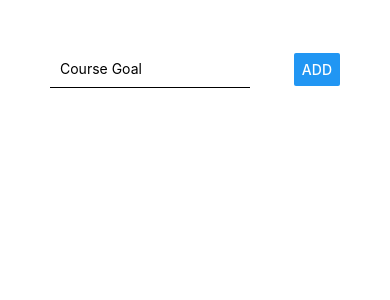
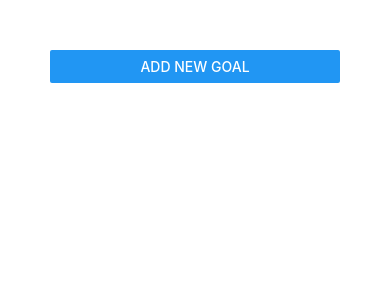
Before and after one commit to kuzirh/goals, a React Native app: screen / in a window 390 px wide. Shown: the top 300 px of the page. Built offline with nearby package versions, Linux system fonts and the light colour scheme.

Commit message:
added modal component and ability to open/close modal from input screen or main screen

```diff
--- a/App.tsx
+++ b/App.tsx
@@ -1,15 +1,16 @@
 import React, { useState } from 'react';
-import { StyleSheet, TextInput, Button, View, FlatList } from 'react-native';
+import { StyleSheet, View, FlatList, Button } from 'react-native';
 import GoalItem from './src/components/GoalItem';
 import GoalInput from './src/components/GoalInput';
 export default function App() {
   const [courseGoals, setCourseGoals] = useState<any>([]);
-
+  const [modalOpen, setModalOpen] = useState<boolean>(false);
   const addGoalHandler = (goalTitle: string) => {
     setCourseGoals((currentGoals: Array<object>) => [
       ...currentGoals,
       { id: Math.random().toString(), value: goalTitle },
     ]);
+    setModalOpen(false);
   };
 
   const removeGoalHandler = (goalId: string) => {
@@ -18,9 +19,18 @@ export default function App() {
     });
   };
 
+  const cancelAddGoalAction = () => {
+    setModalOpen(false);
+  };
+
   return (
     <View style={styles.main}>
-      <GoalInput onAddGoal={addGoalHandler} />
+      <Button title='Add New Goal' onPress={() => setModalOpen(true)} />
+      <GoalInput
+        onAddGoal={addGoalHandler}
+        visible={modalOpen}
+        onCancelAdd={cancelAddGoalAction}
+      />
       <FlatList
         keyExtractor={(item: any, index) => item.id}
         data={courseGoals}
--- a/src/components/GoalInput.tsx
+++ b/src/components/GoalInput.tsx
@@ -1,18 +1,23 @@
 import React, { useState } from 'react';
-import {
-  View,
-  TextInput,
-  Button,
-  StyleSheet,
-  TouchableOpacity,
-} from 'react-native';
+import { View, TextInput, Button, StyleSheet, Modal } from 'react-native';
 
-const GoalInput = (props: { onAddGoal: any }) => {
+const GoalInput = (props: {
+  onAddGoal: any;
+  visible: boolean;
+  onCancelAdd: any;
+}) => {
   const [enteredGoal, setEnteredGoal] = useState<string>('');
+
   const goalInputHandler = (enterText: string) => {
     setEnteredGoal(enterText);
   };
+
+  const addGoalHandler = () => {
+    props.onAddGoal(enteredGoal);
+    setEnteredGoal('');
+  };
   return (
+    <Modal visible={props.visible} animationType='slide'>
       <View style={styles.inputContainer}>
         <TextInput
           placeholder='Course Goal'
@@ -20,22 +25,29 @@ const GoalInput = (props: { onAddGoal: any }) => {
           onChangeText={goalInputHandler}
           value={enteredGoal}
         />
-      <Button title='Add' onPress={() => props.onAddGoal(enteredGoal)} />
+        <Button title='Add' onPress={addGoalHandler} />
+        <Button
+          title='CANCEL'
+          color='red'
+          onPress={() => props.onCancelAdd()}
+        />
       </View>
+    </Modal>
   );
 };
 
 const styles = StyleSheet.create({
   inputContainer: {
-    flexDirection: 'row',
-    justifyContent: 'space-between',
+    justifyContent: 'center',
     alignItems: 'center',
+    flex: 1,
   },
   goalInput: {
     borderBottomColor: 'black',
     borderBottomWidth: 1,
     padding: 10,
     width: 200,
+    marginBottom: 10,
   },
 });
 
```
Lines whose indentation alone changed are shown as unchanged.
